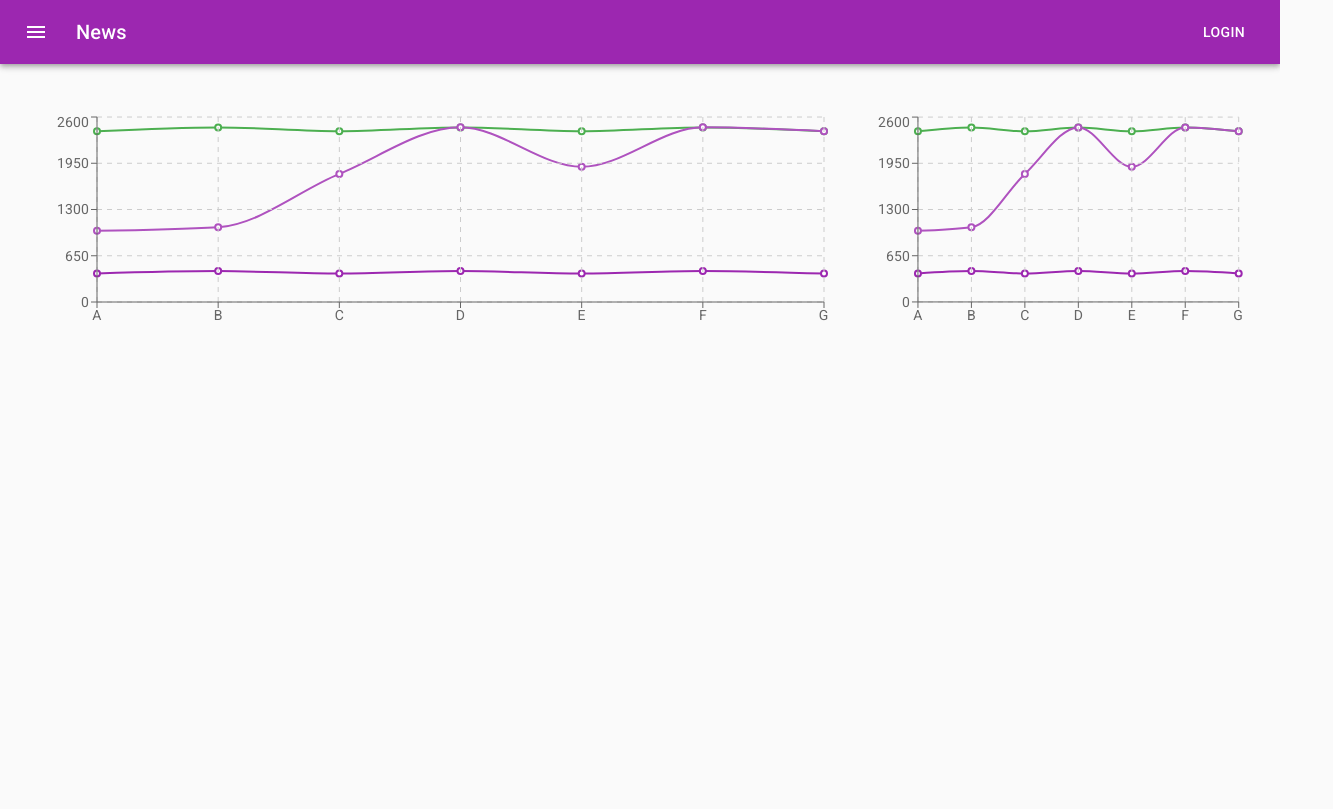
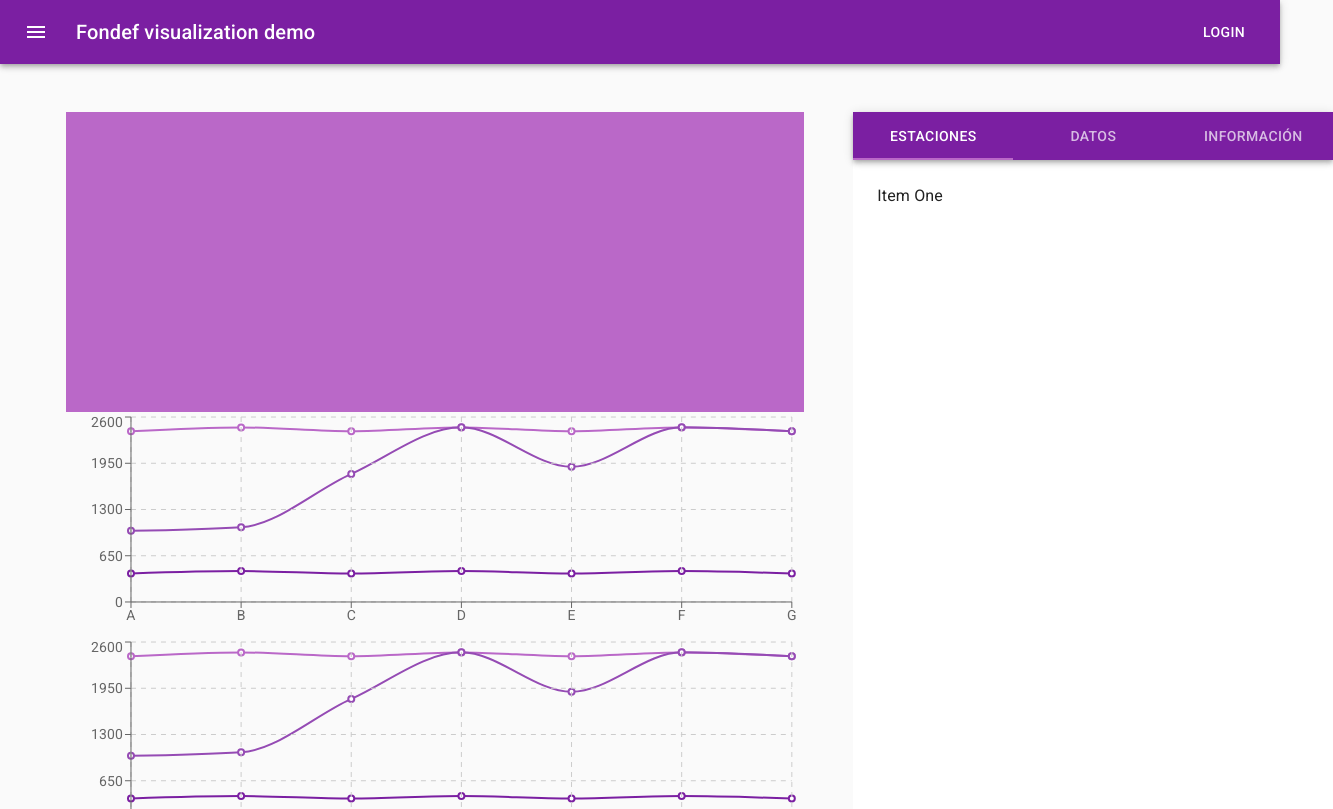
Before and after one commit to alanacevedo/react-materialui-playground, a React (Create React App) app: page / in a window 1280 px wide. Shown: the top 809 px of the page, 1333 px wide, since content can reach past the window. Built offline with nearby package versions, Linux system fonts and the light colour scheme; the HTML template or start-up script is replaced by a standard one.

Commit message:
added basic layout components

```diff
--- a/src/App.jsx
+++ b/src/App.jsx
@@ -1,9 +1,10 @@
 import React from 'react'
-import { Typography, CssBaseline, Button, Container, Grid } from '@material-ui/core'
+import { Typography, CssBaseline, Button, Container, Grid, Box } from '@material-ui/core'
 import { ThemeProvider, makeStyles } from '@material-ui/core/styles'
 import theme from './styles'
 import TestChart from './components/TestChart'
 import MyAppBar from './components/MyAppBar'
+import SideTabs from './components/SideTabs'
 
 const useStyles = makeStyles((theme) => ({
     container: {
@@ -23,11 +24,22 @@
             <main>
                 <Container className={classes.container} maxWidth='xl'>
                     <Grid container spacing={2}>
-                        <Grid container item xs={8}>
-                            <TestChart/>
+                        <Grid container item xs={11} md={8} justifyContent='center'>
+                            <Grid item xs={11}>
+                                <Box sx={{height: 300, bgcolor: 'secondary.main'}}></Box>
+                            </Grid>
+                            <Grid item xs={11}>
+                                <TestChart/>
+                            </Grid>
+                            <Grid item xs={11}>
+                                <TestChart/>
+                            </Grid>
+                            <Grid item xs={11}>
+                                <TestChart/>
+                            </Grid>
                         </Grid>
-                        <Grid container item xs={4}>
-                            <TestChart/>
+                        <Grid container item xs={11} md={4}>
+                            <SideTabs/>
                         </Grid>
 
                     </Grid>
--- a/src/components/MyAppBar.jsx
+++ b/src/components/MyAppBar.jsx
@@ -23,7 +23,7 @@
                         <MenuIcon />
                     </IconButton>
                     <Typography variant="h6" className={classes.title}>
-                        News
+                        Fondef visualization demo
                     </Typography>
                     <Button color="inherit">Login</Button>
                 </Toolbar>
--- /dev/null
+++ b/src/components/SideTabs.jsx
@@ -0,0 +1,78 @@
+import React from 'react';
+import PropTypes from 'prop-types';
+import { makeStyles } from '@material-ui/core/styles';
+import AppBar from '@material-ui/core/AppBar';
+import Tabs from '@material-ui/core/Tabs';
+import Tab from '@material-ui/core/Tab';
+import Typography from '@material-ui/core/Typography';
+import Box from '@material-ui/core/Box';
+
+function TabPanel(props) {
+  const { children, value, index, ...other } = props;
+
+  return (
+    <div
+      role="tabpanel"
+      hidden={value !== index}
+      id={`simple-tabpanel-${index}`}
+      aria-labelledby={`simple-tab-${index}`}
+      {...other}
+    >
+      {value === index && (
+        <Box p={3}>
+          <Typography>{children}</Typography>
+        </Box>
+      )}
+    </div>
+  );
+}
+
+TabPanel.propTypes = {
+  children: PropTypes.node,
+  index: PropTypes.any.isRequired,
+  value: PropTypes.any.isRequired,
+};
+
+function a11yProps(index) {
+  return {
+    id: `simple-tab-${index}`,
+    'aria-controls': `simple-tabpanel-${index}`,
+  };
+}
+
+const useStyles = makeStyles((theme) => ({
+  root: {
+    flexGrow: 1,
+    backgroundColor: theme.palette.background.paper,
+  },
+}));
+
+export default function SimpleTabs() {
+  const classes = useStyles();
+  const [value, setValue] = React.useState(0);
+
+  const handleChange = (event, newValue) => {
+    setValue(newValue);
+  };
+
+  return (
+    <div className={classes.root}>
+      <AppBar position="static">
+        <Tabs value={value} onChange={handleChange} centered>
+          <Tab label="Estaciones" {...a11yProps(0)} />
+          <Tab label="Datos" {...a11yProps(1)} />
+          <Tab label="Información" {...a11yProps(2)} />
+        </Tabs>
+      </AppBar>
+      <TabPanel value={value} index={0}>
+        Item One
+      </TabPanel>
+      <TabPanel value={value} index={1}>
+        Item Two
+      </TabPanel>
+      <TabPanel value={value} index={2}>
+        Item Three
+      </TabPanel>
+    </div>
+  );
+}
--- a/src/styles.jsx
+++ b/src/styles.jsx
@@ -10,10 +10,10 @@
     },
     palette: {
         primary: {
-            main: purple[500]
+            main: purple[700]
         },
         secondary: {
-            main: green[500]
+            main: purple[300]
         }
     }
 })
```
